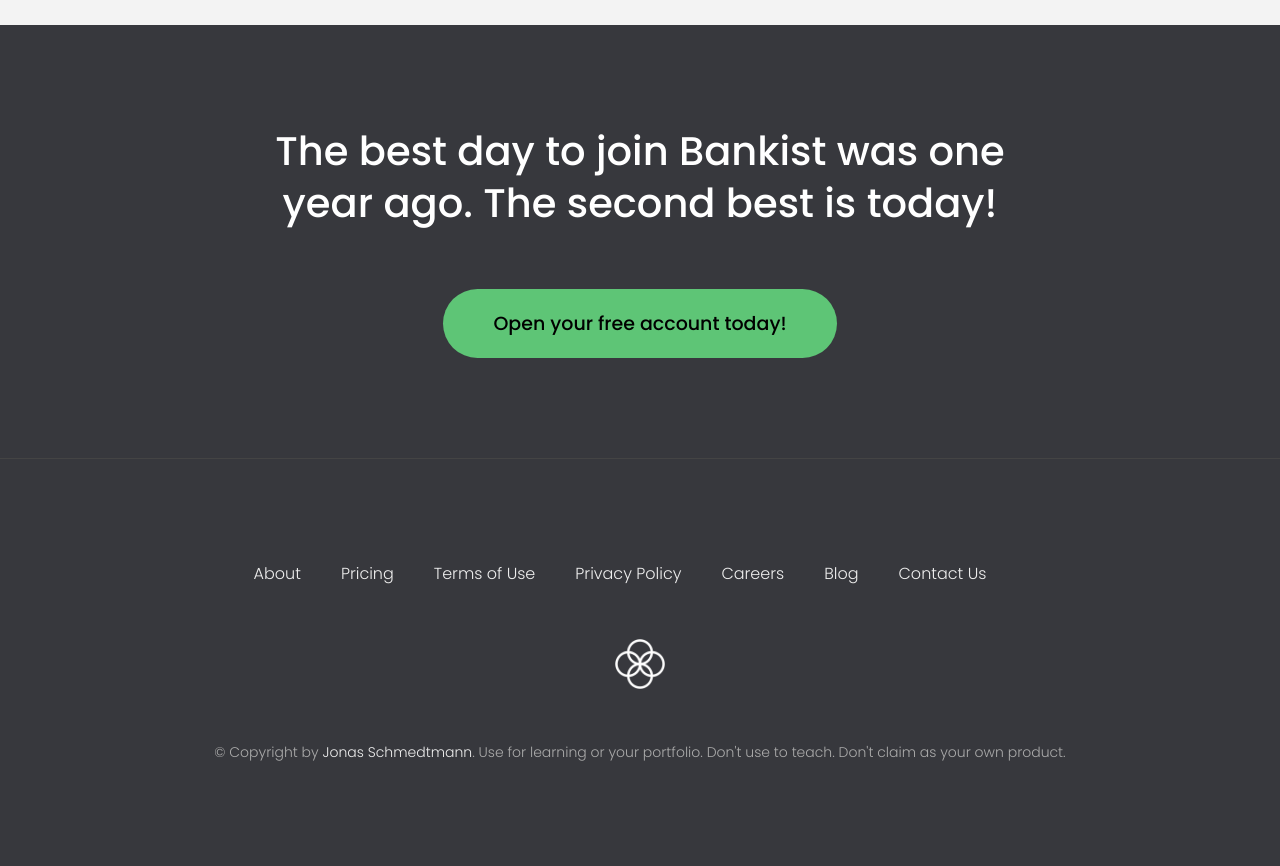
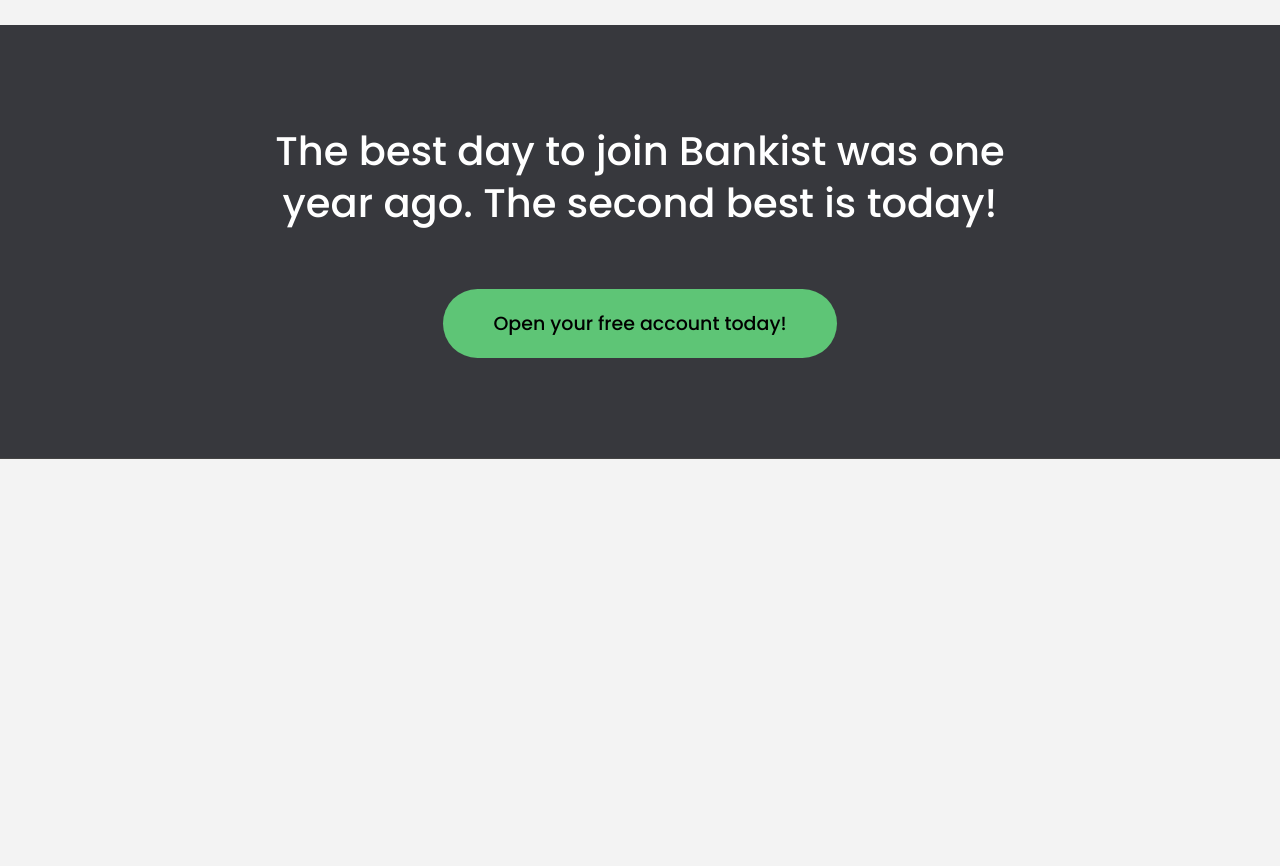
Before and after one commit to Rupert-Smith/bankist, a website: page index.html in a window 1280 px wide. Shown: the part 4171-5037 px from the top of the page. After the commit the page ends 4630 px from the top, so only its background shows below. Drawn offline with Linux system fonts and the light colour scheme.

Commit message:
Deleted footer

```diff
--- a/index.html
+++ b/index.html
@@ -269,39 +269,6 @@
     <button class="btn btn--show-modal">Open your free account today!</button>
   </section>
 
-  <footer class="footer">
-    <ul class="footer__nav">
-      <li class="footer__item">
-        <a class="footer__link" href="#">About</a>
-      </li>
-      <li class="footer__item">
-        <a class="footer__link" href="#">Pricing</a>
-      </li>
-      <li class="footer__item">
-        <a class="footer__link" href="#">Terms of Use</a>
-      </li>
-      <li class="footer__item">
-        <a class="footer__link" href="#">Privacy Policy</a>
-      </li>
-      <li class="footer__item">
-        <a class="footer__link" href="#">Careers</a>
-      </li>
-      <li class="footer__item">
-        <a class="footer__link" href="#">Blog</a>
-      </li>
-      <li class="footer__item">
-        <a class="footer__link" href="#">Contact Us</a>
-      </li>
-    </ul>
-    <img src="img/icon.png" alt="Logo" class="footer__logo" />
-    <p class="footer__copyright">
-      &copy; Copyright by
-      <a class="footer__link twitter-link" target="_blank" href="https://twitter.com/jonasschmedtman">Jonas
-        Schmedtmann</a>. Use for learning or your portfolio. Don't use to teach. Don't claim
-      as your own product.
-    </p>
-  </footer>
-
   <div class="modal hidden">
     <button class="btn--close-modal">&times;</button>
     <h2 class="modal__header">
```
